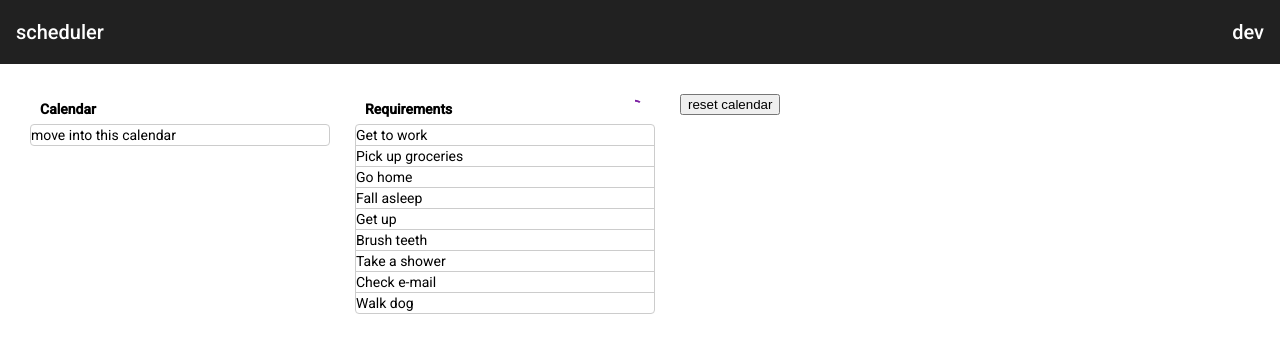
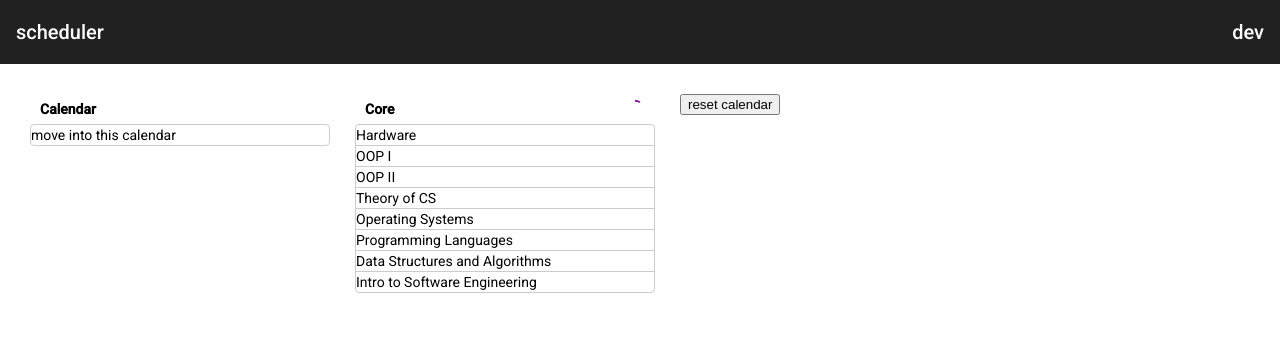
Before and after one commit to chapeI/soe, an Angular app: page / in a window 1280 px wide. Shown: the top 352 px of the page. Built offline with nearby package versions, Linux system fonts and the light colour scheme.

Commit message:
change requirements to core

```diff
--- a/src/app/scheduler/scheduler.component.html
+++ b/src/app/scheduler/scheduler.component.html
@@ -4,7 +4,7 @@
     cdkDropList
     #calendarList="cdkDropList"
     [cdkDropListData]="calendar"
-    [cdkDropListConnectedTo]="[requirementsList]"
+    [cdkDropListConnectedTo]="[coreList]"
     class="dragdrop-list"
     (cdkDropListDropped)="drop($event)">
     <div class="dragdrop-box" *ngFor="let item of calendar" cdkDrag>{{item}}</div>
@@ -13,17 +13,17 @@
 
 <div class="dragdrop-container">
   <div style="padding: 5px 10px;" >
-    <span style="font-weight: bold;">Requirements</span>
+    <span style="font-weight: bold;">Core</span>
     <mat-progress-spinner style="float: right;" strokeWidth=2 diameter=20  [value]=calendar.length*10></mat-progress-spinner>
   </div>
   <div
     cdkDropList
-    #requirementsList="cdkDropList"
-    [cdkDropListData]="requirements"
+    #coreList="cdkDropList"
+    [cdkDropListData]="core"
     [cdkDropListConnectedTo]="[calendarList]"
     class="dragdrop-list"
     (cdkDropListDropped)="drop($event)">
-    <div class="dragdrop-box" *ngFor="let item of requirements" cdkDrag>{{item}}</div>
+    <div class="dragdrop-box" *ngFor="let item of core" cdkDrag>{{item}}</div>
   </div>
 </div>
 
--- a/src/app/scheduler/scheduler.component.ts
+++ b/src/app/scheduler/scheduler.component.ts
@@ -9,7 +9,7 @@ import { LocalService } from '../local.service';
 })
 export class SchedulerComponent implements OnInit {
 
-  requirements: string[] = []
+  core: string[] = []
   calendar: string[] = []
 
   constructor(private localService: LocalService) { }
@@ -44,7 +44,7 @@ export class SchedulerComponent implements OnInit {
   }
 
   locallySaveRequirements() {
-    let requirements_stringifyd = JSON.stringify(this.requirements)
+    let requirements_stringifyd = JSON.stringify(this.core)
     this.localService.saveData('requirements', requirements_stringifyd)
   }
 
@@ -65,16 +65,15 @@ export class SchedulerComponent implements OnInit {
       'move into this calendar'
     ];
 
-    this.requirements = [
-      'Get to work',
-      'Pick up groceries',
-      'Go home',
-      'Fall asleep',
-      'Get up',
-      'Brush teeth',
-      'Take a shower',
-      'Check e-mail',
-      'Walk dog'
+    this.core = [
+      'Hardware',
+      'OOP I',
+      'OOP II',
+      'Theory of CS',
+      'Operating Systems',
+      'Programming Languages',
+      'Data Structures and Algorithms',
+      'Intro to Software Engineering',
     ];
   }
 
@@ -90,7 +89,7 @@ export class SchedulerComponent implements OnInit {
 
   setLocalRequirements(){
     let requirements_parsed = JSON.parse(this.localService.getData('requirements'))
-    this.requirements = requirements_parsed
+    this.core = requirements_parsed
   }
 
 }
```
